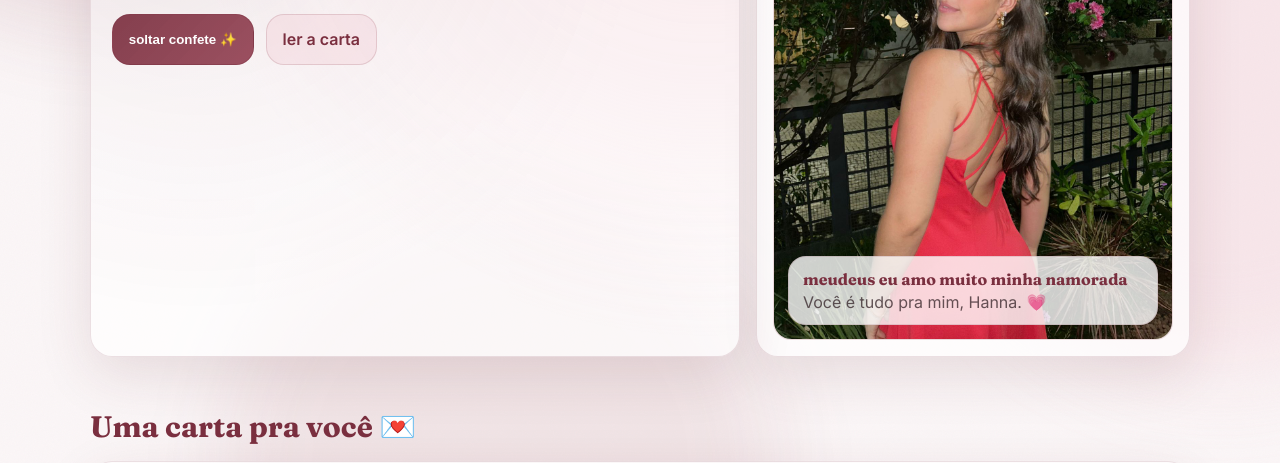
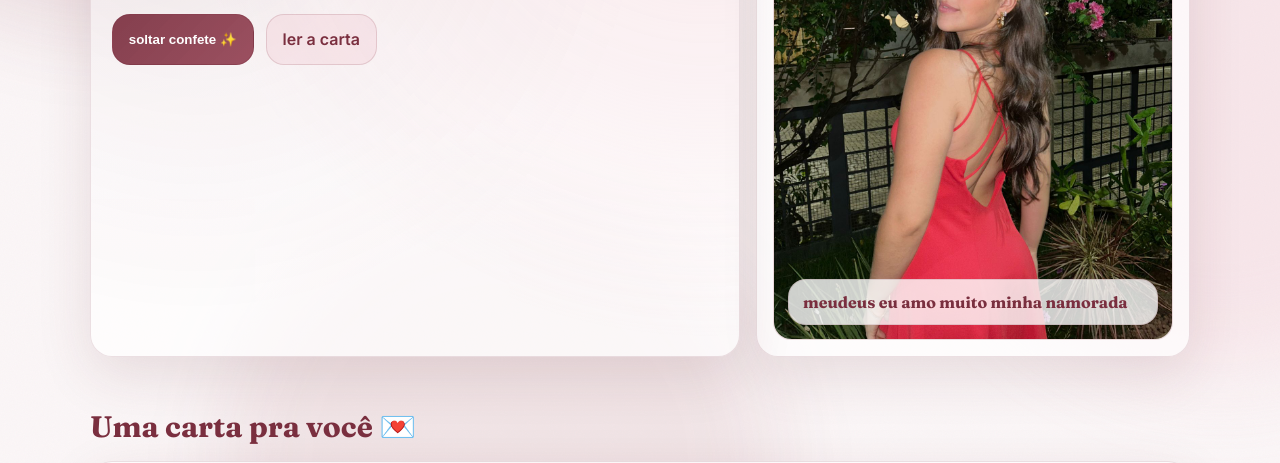
Before and after one commit to pedroaugtb/hanna-bday, a plain HTML site: page index.html in a window 1280 px wide. Shown: the part 310-773 px from the top of the page. Drawn offline with Linux system fonts and the light colour scheme.

Commit message:
Updated some texts again

```diff
--- a/index.html
+++ b/index.html
@@ -70,7 +70,6 @@
             <img src="assets/photos/08.jpg" alt="Hanna" />
             <div class="overlay">
               <div class="ov-title">meudeus eu amo muito minha namorada</div>
-              <div class="ov-text">Você é tudo pra mim, Hanna. 💗</div>
             </div>
           </div>
         </div>
```
